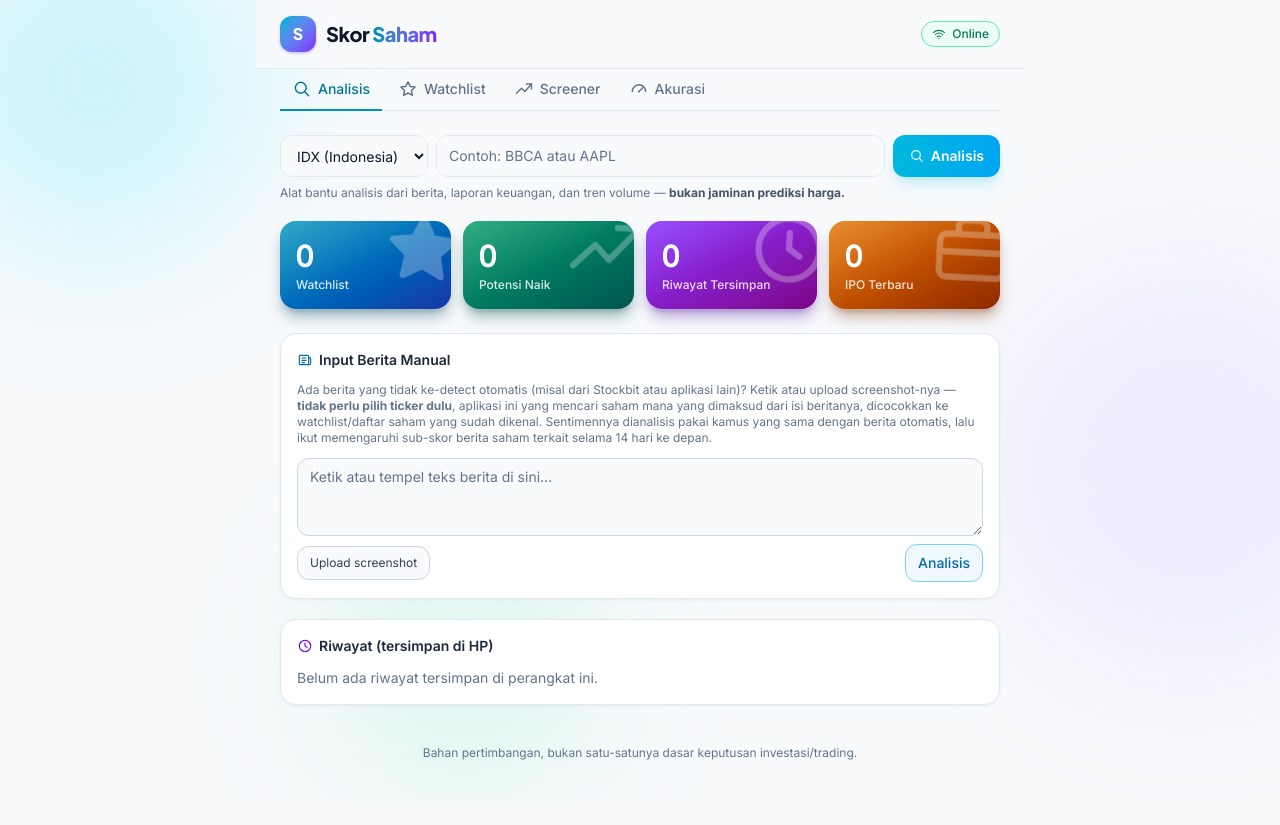
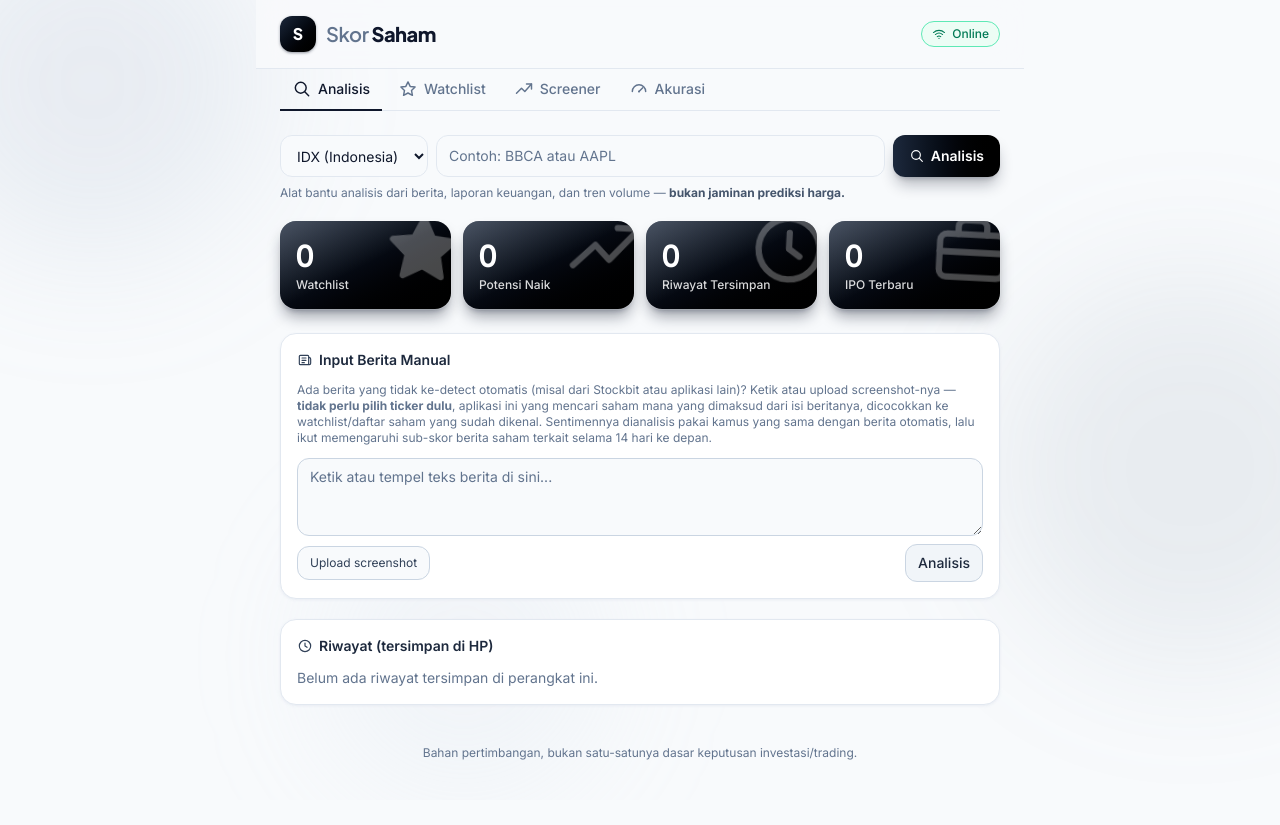
Before and after one commit to muhammadseptiadi079/skor-saham-laravel, a Laravel app: page / in a window 1280 px wide. Run offline with Laravel 12, Linux system fonts and the light colour scheme; data that the repository does not hold is empty; style sheets or scripts are compiled from the project's sources; some libraries are stand-ins or nearby versions.

Commit message:
Ganti tema ke monokrom (hitam-putih) untuk kesan lebih premium
Semua warna aksen dekoratif (cyan/violet/sky/biru/fuchsia/teal) di
wordmark, kartu statistik, tombol, tab, dan ikon panel diganti jadi
hitam/abu-abu. Warna hijau/kuning/merah yang menandakan skor atau arah
pergerakan (gauge, sub-skor, persen naik/turun, badge peringatan)
sengaja dipertahankan karena itu informasi fungsional, bukan dekorasi.

Co-Authored-By: Claude Sonnet 5 <noreply@anthropic.com>
Claude-Session: https://claude.ai/code/session_01KCe7Ya6Ls4dtoVioCg9jD9

```diff
--- a/resources/js/Components/AppLayout.tsx
+++ b/resources/js/Components/AppLayout.tsx
@@ -16,13 +16,13 @@ export default function AppLayout({ online, children, tabs, activeTab, onTabChan
             {/* Faint decorative washes, sit behind the cards — much softer than a dark theme's glow
                 blobs would be, since a light page needs a quiet background for data to stand out. */}
             <div aria-hidden className="pointer-events-none fixed inset-0 overflow-hidden">
-                <div className="animate-blob-float absolute -top-24 -left-20 h-80 w-80 rounded-full bg-cyan-300/25 blur-3xl" />
+                <div className="animate-blob-float absolute -top-24 -left-20 h-80 w-80 rounded-full bg-slate-400/15 blur-3xl" />
                 <div
-                    className="animate-blob-float absolute top-1/3 -right-24 h-96 w-96 rounded-full bg-violet-300/20 blur-3xl"
+                    className="animate-blob-float absolute top-1/3 -right-24 h-96 w-96 rounded-full bg-slate-500/10 blur-3xl"
                     style={{ animationDelay: '4s' }}
                 />
                 <div
-                    className="animate-blob-float absolute bottom-0 left-1/4 h-72 w-72 rounded-full bg-emerald-300/15 blur-3xl"
+                    className="animate-blob-float absolute bottom-0 left-1/4 h-72 w-72 rounded-full bg-slate-300/15 blur-3xl"
                     style={{ animationDelay: '9s' }}
                 />
             </div>
@@ -30,14 +30,11 @@ export default function AppLayout({ online, children, tabs, activeTab, onTabChan
             <div className="relative mx-auto flex min-h-screen max-w-3xl flex-col px-4 pb-24 sm:px-6 sm:pb-16">
                 <header className="sticky top-0 z-10 -mx-4 mb-4 flex items-center justify-between border-b border-slate-200 bg-slate-50/85 px-4 py-4 backdrop-blur-lg sm:-mx-6 sm:mb-0 sm:px-6">
                     <h1 className="flex items-center gap-2.5">
-                        <span className="flex h-9 w-9 items-center justify-center rounded-xl bg-gradient-to-br from-cyan-500 to-violet-600 font-display text-base font-extrabold text-white shadow-sm shadow-violet-900/30 ring-1 ring-white/25">
+                        <span className="flex h-9 w-9 items-center justify-center rounded-xl bg-gradient-to-br from-slate-800 to-black font-display text-base font-extrabold text-white shadow-sm shadow-slate-900/40 ring-1 ring-white/15">
                             S
                         </span>
                         <span className="font-display text-xl font-extrabold tracking-tight text-slate-900">
-                            Skor{' '}
-                            <span className="bg-gradient-to-r from-cyan-600 to-violet-600 bg-clip-text text-transparent">
-                                Saham
-                            </span>
+                            <span className="font-semibold text-slate-500">Skor</span> Saham
                         </span>
                     </h1>
                     <span
--- a/resources/js/Components/TabNav.tsx
+++ b/resources/js/Components/TabNav.tsx
@@ -26,7 +26,7 @@ export default function TabNav({ tabs, active, onChange }: TabNavProps) {
                         onClick={() => onChange(tab.id)}
                         className={`-mb-px flex items-center gap-1.5 border-b-2 px-3 py-2.5 text-sm font-medium transition-colors ${
                             active === tab.id
-                                ? 'border-cyan-600 text-cyan-700'
+                                ? 'border-slate-900 text-slate-900'
                                 : 'border-transparent text-slate-500 hover:text-slate-800'
                         }`}
                     >
@@ -46,7 +46,7 @@ export default function TabNav({ tabs, active, onChange }: TabNavProps) {
                         type="button"
                         onClick={() => onChange(tab.id)}
                         className={`flex flex-1 flex-col items-center gap-0.5 py-2.5 text-[11px] font-medium transition-colors ${
-                            active === tab.id ? 'text-cyan-700' : 'text-slate-500'
+                            active === tab.id ? 'text-slate-900' : 'text-slate-500'
                         }`}
                     >
                         {tab.icon}
--- a/resources/js/Components/dashboard/AccuracyPanel.tsx
+++ b/resources/js/Components/dashboard/AccuracyPanel.tsx
@@ -38,7 +38,7 @@ function CalibrationNote({ calibration }: { calibration: ConfidenceCalibration }
 export default function AccuracyPanel({ data }: { data: AccuracyResponse | null }) {
     if (!data) {
         return (
-            <Panel title="Akurasi Historis" icon={<GaugeIcon className="h-4 w-4 text-sky-700" />}>
+            <Panel title="Akurasi Historis" icon={<GaugeIcon className="h-4 w-4 text-slate-700" />}>
                 <p className="text-sm text-slate-500">Memuat data akurasi...</p>
             </Panel>
         );
@@ -46,7 +46,7 @@ export default function AccuracyPanel({ data }: { data: AccuracyResponse | null
 
     if (data.sampleSize === 0) {
         return (
-            <Panel title="Akurasi Historis" icon={<GaugeIcon className="h-4 w-4 text-sky-700" />}>
+            <Panel title="Akurasi Historis" icon={<GaugeIcon className="h-4 w-4 text-slate-700" />}>
                 <p className="text-sm text-slate-500">
                     Belum ada data yang cukup umur untuk dievaluasi. Skor "trading" baru dinilai
                     setelah ~1 bulan (lewat <code className="rounded bg-slate-100 px-1 py-0.5 text-xs">php artisan stocks:evaluate-backtest</code>),
@@ -60,7 +60,7 @@ export default function AccuracyPanel({ data }: { data: AccuracyResponse | null
     const subScoreRows = data.subScoreAccuracy.filter((row) => row.sampleSize > 0);
 
     return (
-        <Panel title="Akurasi Historis" icon={<GaugeIcon className="h-4 w-4 text-sky-700" />}>
+        <Panel title="Akurasi Historis" icon={<GaugeIcon className="h-4 w-4 text-slate-700" />}>
             <p className="mb-3 text-xs text-slate-500">
                 Persentase label "trading" yang arah prediksinya benar ~20 hari perdagangan
                 kemudian — dihitung dari riwayat analisis, bukan klaim di muka.
--- a/resources/js/Components/dashboard/IpoPanel.tsx
+++ b/resources/js/Components/dashboard/IpoPanel.tsx
@@ -11,7 +11,7 @@ function formatIpoDate(date: string | null): string {
 
 export default function IpoPanel({ items }: { items: IpoListing[] }) {
     return (
-        <Panel title="IPO Terbaru" icon={<BriefcaseIcon className="h-4 w-4 text-orange-600" />}>
+        <Panel title="IPO Terbaru" icon={<BriefcaseIcon className="h-4 w-4 text-slate-700" />}>
             {items.length === 0 ? (
                 <p className="text-sm text-slate-500">
                     Belum ada data IPO. Jalankan{' '}
--- a/resources/js/Components/dashboard/LocalHistoryPanel.tsx
+++ b/resources/js/Components/dashboard/LocalHistoryPanel.tsx
@@ -9,7 +9,7 @@ interface LocalHistoryPanelProps {
 
 export default function LocalHistoryPanel({ items, onSelect }: LocalHistoryPanelProps) {
     return (
-        <Panel title="Riwayat (tersimpan di HP)" icon={<ClockIcon className="h-4 w-4 text-violet-700" />}>
+        <Panel title="Riwayat (tersimpan di HP)" icon={<ClockIcon className="h-4 w-4 text-slate-700" />}>
             {items.length === 0 ? (
                 <p className="text-sm text-slate-500">Belum ada riwayat tersimpan di perangkat ini.</p>
             ) : (
--- a/resources/js/Components/dashboard/ManualNewsPanel.tsx
+++ b/resources/js/Components/dashboard/ManualNewsPanel.tsx
@@ -128,7 +128,7 @@ export default function ManualNewsPanel({ defaultTicker, defaultMarket }: Manual
     const awaitingResolution = candidates !== null && !lastAdded;
 
     return (
-        <Panel title="Input Berita Manual" icon={<NewsIcon className="h-4 w-4 text-sky-700" />}>
+        <Panel title="Input Berita Manual" icon={<NewsIcon className="h-4 w-4 text-slate-700" />}>
             <p className="mb-3 text-xs text-slate-500">
                 Ada berita yang tidak ke-detect otomatis (misal dari Stockbit atau aplikasi lain)?
                 Ketik atau upload screenshot-nya — <strong>tidak perlu pilih ticker dulu</strong>,
@@ -176,7 +176,7 @@ export default function ManualNewsPanel({ defaultTicker, defaultMarket }: Manual
                         <button
                             type="submit"
                             disabled={submitting}
-                            className="ml-auto rounded-xl border border-sky-300 bg-sky-50 px-3 py-2 text-sm font-medium text-sky-700 transition-transform hover:scale-105 active:scale-95 disabled:opacity-50 disabled:hover:scale-100"
+                            className="ml-auto rounded-xl border border-slate-300 bg-slate-100 px-3 py-2 text-sm font-medium text-slate-800 transition-transform hover:scale-105 active:scale-95 disabled:opacity-50 disabled:hover:scale-100"
                         >
                             {submitting ? 'Menganalisis...' : 'Analisis'}
                         </button>
@@ -196,7 +196,7 @@ export default function ManualNewsPanel({ defaultTicker, defaultMarket }: Manual
                                 type="button"
                                 disabled={submitting}
                                 onClick={() => finalize(c, detectedText!)}
-                                className="rounded-xl border border-slate-300 bg-slate-50 px-3 py-2 text-xs text-slate-800 transition-colors hover:border-sky-300 hover:text-sky-700 disabled:opacity-50"
+                                className="rounded-xl border border-slate-300 bg-slate-50 px-3 py-2 text-xs text-slate-800 transition-colors hover:border-slate-500 hover:text-slate-900 disabled:opacity-50"
                             >
                                 {candidateLabel(c)}
                             </button>
@@ -243,7 +243,7 @@ export default function ManualNewsPanel({ defaultTicker, defaultMarket }: Manual
                     <button
                         type="submit"
                         disabled={submitting}
-                        className="rounded-xl border border-sky-300 bg-sky-50 px-3 py-2 text-sm font-medium text-sky-700 disabled:opacity-50"
+                        className="rounded-xl border border-slate-300 bg-slate-100 px-3 py-2 text-sm font-medium text-slate-800 disabled:opacity-50"
                     >
                         Simpan
                     </button>
--- a/resources/js/Components/dashboard/PortfolioPanel.tsx
+++ b/resources/js/Components/dashboard/PortfolioPanel.tsx
@@ -127,7 +127,7 @@ function HoldingRow({
 export default function PortfolioPanel({ favorites, portfolio, onUpdateHolding }: PortfolioPanelProps) {
     if (favorites.length === 0) {
         return (
-            <Panel title="Portfolio" icon={<BriefcaseIcon className="h-4 w-4 text-amber-700" />}>
+            <Panel title="Portfolio" icon={<BriefcaseIcon className="h-4 w-4 text-slate-700" />}>
                 <p className="text-sm text-slate-500">
                     Belum ada saham favorit (yang sudah dibeli). Tandai bintang di panel Watchlist
                     dulu, lalu isi jumlah lembar & harga beli di sini.
@@ -137,7 +137,7 @@ export default function PortfolioPanel({ favorites, portfolio, onUpdateHolding }
     }
 
     return (
-        <Panel title="Portfolio" icon={<BriefcaseIcon className="h-4 w-4 text-amber-700" />}>
+        <Panel title="Portfolio" icon={<BriefcaseIcon className="h-4 w-4 text-slate-700" />}>
             <p className="mb-3 text-xs text-slate-500">
                 Isi jumlah lembar & harga beli rata-rata tiap saham favorit untuk lihat untung/rugi
                 belum terealisasi. Harga sekarang diambil dari cache analisis terakhir (bukan harga
--- a/resources/js/Components/dashboard/ResultPanel.tsx
+++ b/resources/js/Components/dashboard/ResultPanel.tsx
@@ -199,7 +199,7 @@ export default function ResultPanel({ result, savedAt, inWatchlist, onAddWatchli
                     disabled={inWatchlist}
                     className={`inline-flex items-center gap-1.5 rounded-xl border px-3 py-2 text-sm font-medium transition-transform hover:scale-105 active:scale-95 disabled:hover:scale-100 ${
                         inWatchlist
-                            ? 'border-amber-300 bg-amber-50 text-amber-700'
+                            ? 'border-slate-900 bg-slate-900 text-white'
                             : 'border-slate-300 bg-slate-50 text-slate-800 hover:border-slate-400'
                     }`}
                 >
@@ -243,7 +243,7 @@ export default function ResultPanel({ result, savedAt, inWatchlist, onAddWatchli
                                             href={a.url}
                                             target="_blank"
                                             rel="noopener"
-                                            className="text-sky-700 hover:text-sky-700 hover:underline"
+                                            className="text-slate-700 hover:text-slate-900 hover:underline"
                                         >
                                             {a.title}
                                         </a>
--- a/resources/js/Components/dashboard/ScreenerPanel.tsx
+++ b/resources/js/Components/dashboard/ScreenerPanel.tsx
@@ -16,7 +16,7 @@ export default function ScreenerPanel({ market, onMarketChange, response, onSele
     return (
         <Panel
             title="Potensi Naik (Screener)"
-            icon={<ChartUpIcon className="h-4 w-4 text-emerald-700" />}
+            icon={<ChartUpIcon className="h-4 w-4 text-slate-700" />}
             right={
                 <select
                     value={market}
--- a/resources/js/Components/dashboard/SearchForm.tsx
+++ b/resources/js/Components/dashboard/SearchForm.tsx
@@ -23,7 +23,7 @@ export default function SearchForm({ onSubmit, submitting }: SearchFormProps) {
             <select
                 value={market}
                 onChange={(e) => setMarket(e.target.value as Market)}
-                className="rounded-xl border border-slate-200 bg-slate-50 px-3 py-2.5 text-sm text-slate-900 backdrop-blur-xl focus:border-cyan-400 focus:outline-none"
+                className="rounded-xl border border-slate-200 bg-slate-50 px-3 py-2.5 text-sm text-slate-900 backdrop-blur-xl focus:border-slate-500 focus:outline-none"
             >
                 <option value="idx" className="bg-white">
                     IDX (Indonesia)
@@ -38,12 +38,12 @@ export default function SearchForm({ onSubmit, submitting }: SearchFormProps) {
                 type="text"
                 placeholder="Contoh: BBCA atau AAPL"
                 autoComplete="off"
-                className="min-w-36 flex-1 rounded-xl border border-slate-200 bg-slate-50 px-3 py-2.5 text-sm text-slate-900 placeholder-slate-500 backdrop-blur-xl focus:border-cyan-400 focus:outline-none"
+                className="min-w-36 flex-1 rounded-xl border border-slate-200 bg-slate-50 px-3 py-2.5 text-sm text-slate-900 placeholder-slate-500 backdrop-blur-xl focus:border-slate-500 focus:outline-none"
             />
             <button
                 type="submit"
                 disabled={submitting}
-                className="inline-flex items-center gap-1.5 rounded-xl bg-gradient-to-r from-cyan-500 to-sky-500 px-4 py-2.5 text-sm font-semibold text-white shadow-lg shadow-cyan-500/20 transition-transform hover:scale-105 active:scale-95 disabled:opacity-60 disabled:hover:scale-100"
+                className="inline-flex items-center gap-1.5 rounded-xl bg-gradient-to-r from-slate-800 to-black px-4 py-2.5 text-sm font-semibold text-white shadow-lg shadow-slate-900/30 transition-transform hover:scale-105 active:scale-95 disabled:opacity-60 disabled:hover:scale-100"
             >
                 <SearchIcon className="h-4 w-4" />
                 {submitting ? 'Menganalisis...' : 'Analisis'}
--- a/resources/js/Components/dashboard/StatCard.tsx
+++ b/resources/js/Components/dashboard/StatCard.tsx
@@ -4,8 +4,8 @@ interface StatCardProps {
     label: string;
     value: number;
     icon: ReactNode;
-    gradient: string;
-    /** Tailwind shadow-color class (e.g. "shadow-cyan-900/40") — tints the drop shadow to match the gradient. */
+    gradient?: string;
+    /** Tailwind shadow-color class (e.g. "shadow-slate-900/40") — tints the drop shadow to match the gradient. */
     glow?: string;
     delayMs?: number;
     onClick?: () => void;
@@ -13,7 +13,17 @@ interface StatCardProps {
 
 // Always a <button> (a no-op one when onClick is omitted) — used as a shortcut into the relevant
 // tab, so keeping one element type avoids juggling two different prop shapes for div vs button.
-export default function StatCard({ label, value, icon, gradient, glow = 'shadow-slate-900/20', delayMs = 0, onClick }: StatCardProps) {
+// Defaults to a uniform matte-black look (monochrome theme) — callers only pass gradient/glow to
+// deviate from that.
+export default function StatCard({
+    label,
+    value,
+    icon,
+    gradient = 'from-slate-800 to-black',
+    glow = 'shadow-slate-900/40',
+    delayMs = 0,
+    onClick,
+}: StatCardProps) {
     return (
         <button
             type="button"
--- a/resources/js/Components/dashboard/WatchlistPanel.tsx
+++ b/resources/js/Components/dashboard/WatchlistPanel.tsx
@@ -47,14 +47,14 @@ export default function WatchlistPanel({
     return (
         <Panel
             title="Watchlist"
-            icon={<StarIcon className="h-4 w-4 text-amber-700" filled />}
+            icon={<StarIcon className="h-4 w-4 text-slate-900" filled />}
             right={
                 <button
                     type="button"
                     onClick={() => setFavoritesOnly((v) => !v)}
                     className={`rounded-full border px-2.5 py-1 text-[11px] font-medium whitespace-nowrap transition-colors ${
                         favoritesOnly
-                            ? 'border-amber-300 bg-amber-50 text-amber-700'
+                            ? 'border-slate-900 bg-slate-900 text-white'
                             : 'border-slate-200 bg-slate-50 text-slate-600 hover:border-slate-300'
                     }`}
                     title="Tampilkan hanya saham yang ditandai favorit (sudah dibeli)"
@@ -80,7 +80,7 @@ export default function WatchlistPanel({
                     type="button"
                     onClick={() => onAddStarterPack(starterSector)}
                     disabled={addingStarterPack}
-                    className="rounded-lg border border-sky-300 bg-sky-50 px-2.5 py-1 text-xs font-medium text-sky-700 transition-colors hover:border-sky-400 disabled:opacity-50"
+                    className="rounded-lg border border-slate-300 bg-slate-100 px-2.5 py-1 text-xs font-medium text-slate-800 transition-colors hover:border-slate-500 disabled:opacity-50"
                     title="Tambahkan sekumpulan saham IDX terkenal di sektor ini ke watchlist"
                 >
                     {addingStarterPack ? 'Menambahkan...' : '+ Tambah starter pack'}
@@ -109,7 +109,7 @@ export default function WatchlistPanel({
                                             type="button"
                                             onClick={() => onToggleFavorite(item.id, !item.is_favorite)}
                                             className={`shrink-0 rounded-full p-1 transition-colors hover:bg-slate-100 ${
-                                                item.is_favorite ? 'text-amber-700' : 'text-slate-500 hover:text-slate-700'
+                                                item.is_favorite ? 'text-slate-900' : 'text-slate-500 hover:text-slate-700'
                                             }`}
                                             aria-label={
                                                 item.is_favorite
--- a/resources/js/Pages/Dashboard.tsx
+++ b/resources/js/Pages/Dashboard.tsx
@@ -208,16 +208,12 @@ export default function Dashboard() {
                 <StatCard
                     label="Watchlist"
                     value={watchlist.length}
-                    gradient="from-cyan-600 to-blue-800"
-                    glow="shadow-cyan-900/40"
                     icon={<StarIcon filled className="h-full w-full" />}
                     onClick={() => setActiveTab('watchlist')}
                 />
                 <StatCard
                     label="Potensi Naik"
                     value={screener?.items.length ?? 0}
-                    gradient="from-emerald-600 to-teal-800"
-                    glow="shadow-emerald-900/40"
                     icon={<ChartUpIcon className="h-full w-full" />}
                     delayMs={60}
                     onClick={() => setActiveTab('screener')}
@@ -225,8 +221,6 @@ export default function Dashboard() {
                 <StatCard
                     label="Riwayat Tersimpan"
                     value={localHistory.length}
-                    gradient="from-violet-600 to-fuchsia-800"
-                    glow="shadow-violet-900/40"
                     icon={<ClockIcon className="h-full w-full" />}
                     delayMs={120}
                     onClick={() => setActiveTab('analisis')}
@@ -234,8 +228,6 @@ export default function Dashboard() {
                 <StatCard
                     label="IPO Terbaru"
                     value={ipoListings.length}
-                    gradient="from-amber-600 to-orange-800"
-                    glow="shadow-amber-900/40"
                     icon={<BriefcaseIcon className="h-full w-full" />}
                     delayMs={180}
                     onClick={() => setActiveTab('screener')}
```
Also changed, not shown: README.md.
